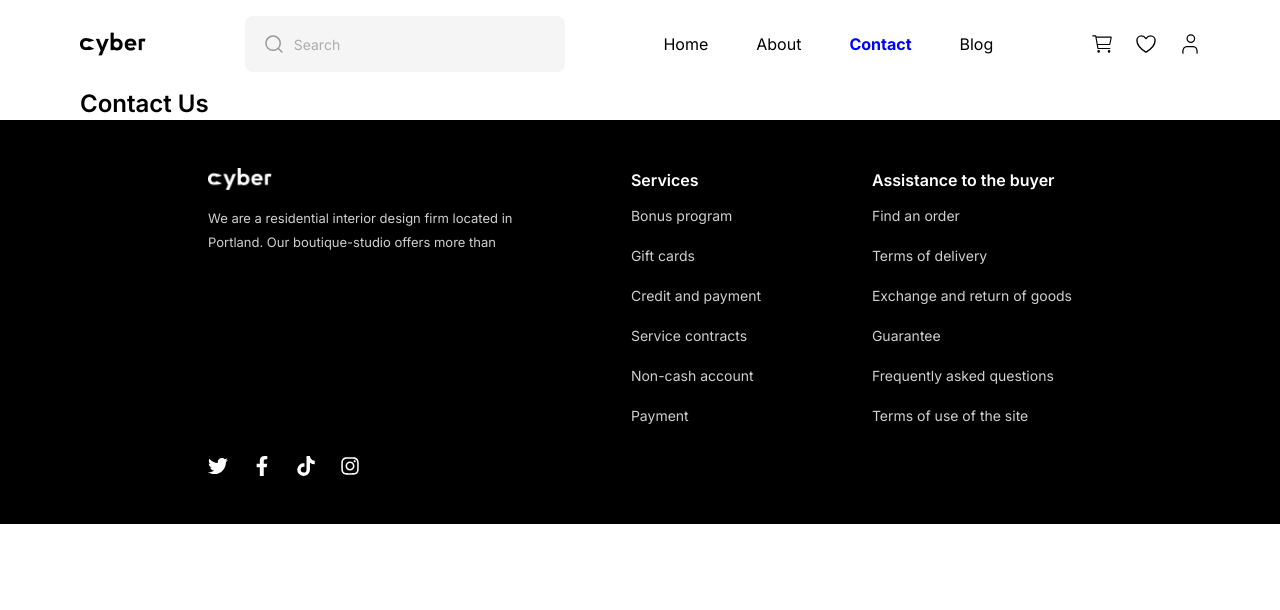
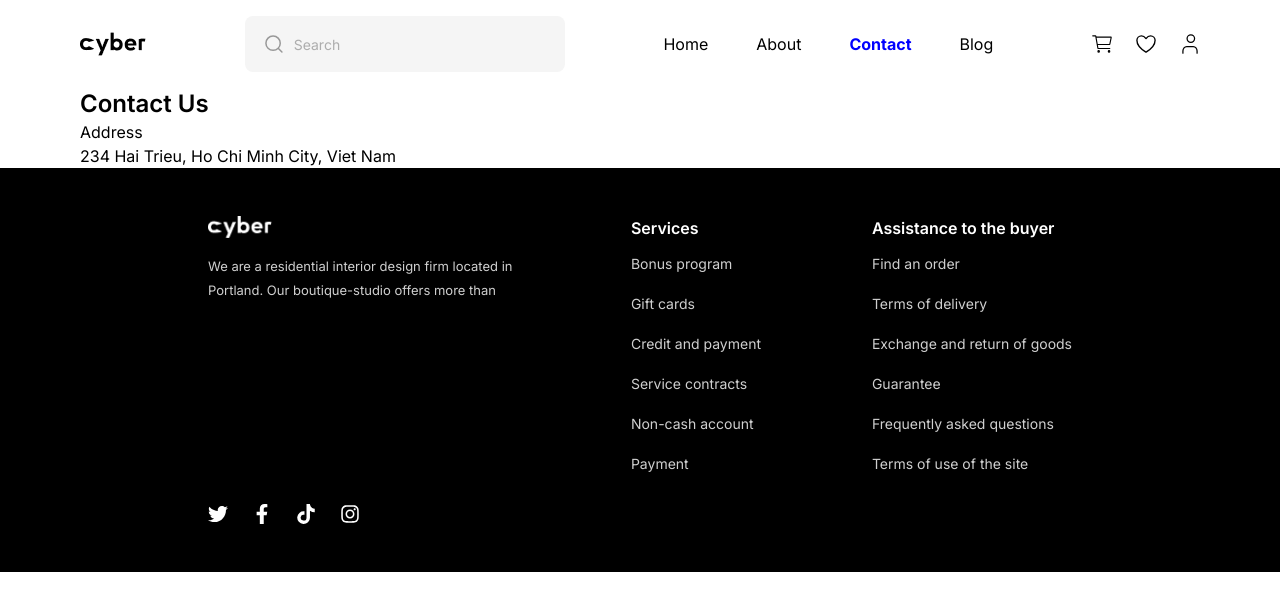
Before and after one commit to Ellham-dev/estore-react, a React (Vite) app: page /contact in a window 1280 px wide. Shown: the top 610 px of the page. Built offline with nearby package versions, Linux system fonts and the light colour scheme.

Commit message:
contact update

```diff
--- a/src/pages/Contact.jsx
+++ b/src/pages/Contact.jsx
@@ -8,6 +8,14 @@ const Contact = () => {
         <div className="flex items-center">
           <h4 className="font-semibold text-2xl leading-8 text-center">Contact Us</h4>
         </div>
+        <div className="">
+          <div className="">
+            <span>Address</span>
+            <p>234 Hai Trieu, Ho Chi Minh City,
+            Viet Nam</p>
+          </div>
+
+        </div>
       </div>
     </section>
     </>
```
